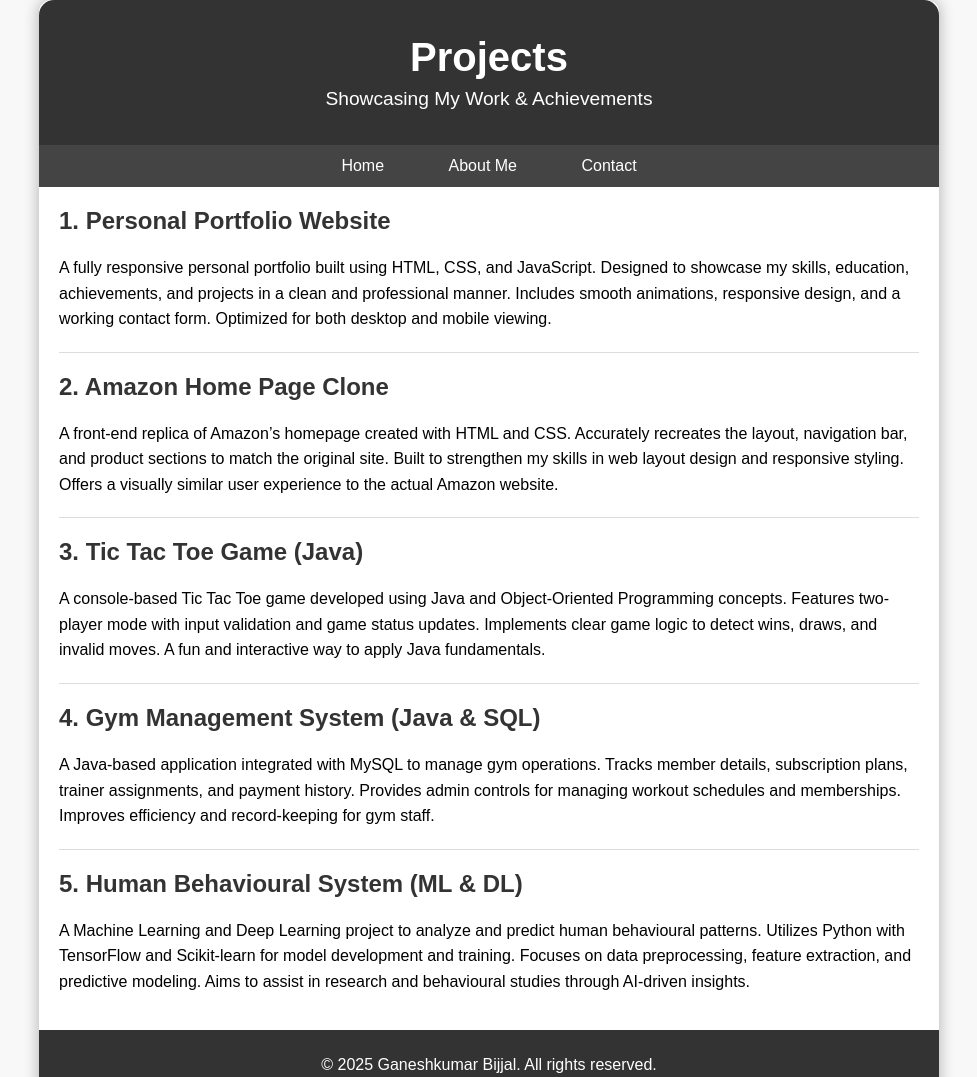
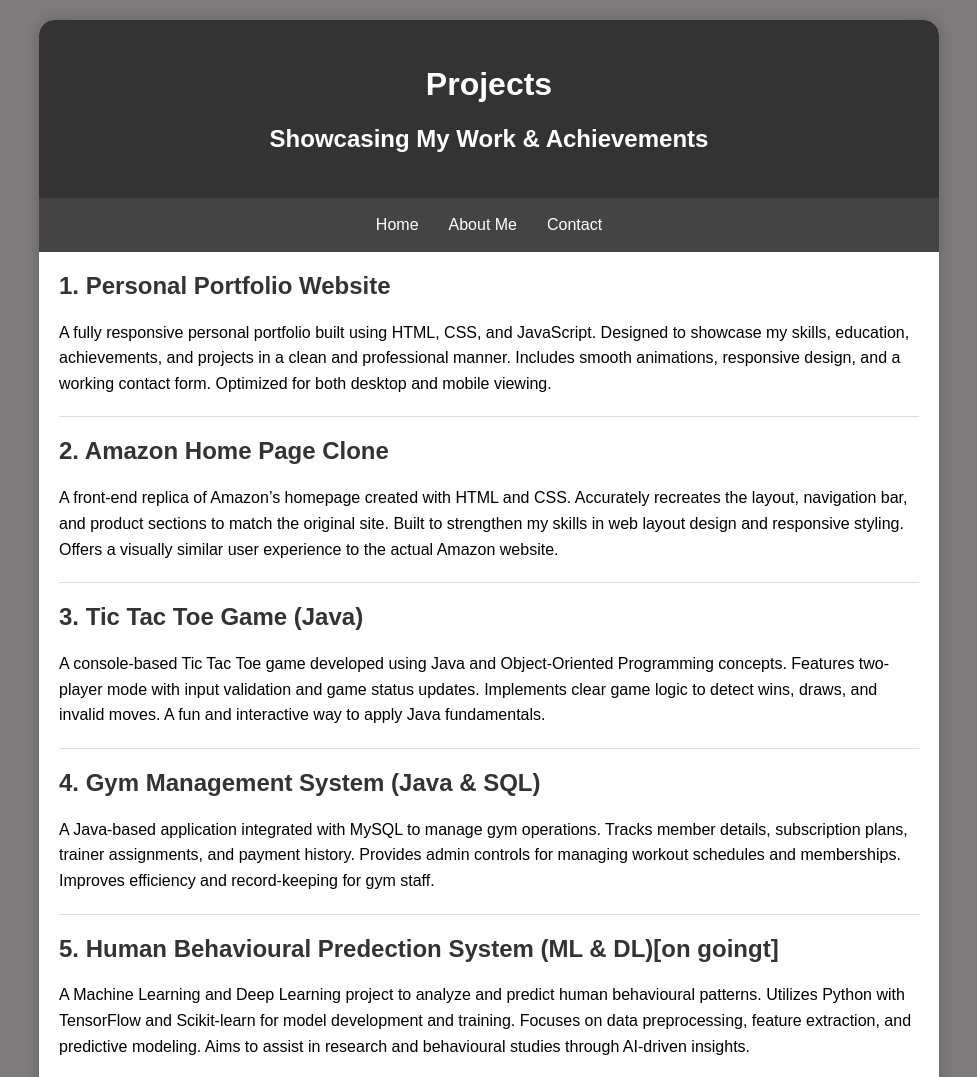
Before and after one commit to Ganeshkumar-Bijjal/portfolio, a plain HTML site: page projects.html in a window 1280 px wide. Shown: the top 1077 px of the page, without its empty margins (151-1128 px from the left). Drawn offline with Linux system fonts and the light colour scheme.

Commit message:
Update projects.html

```diff
--- a/projects.html
+++ b/projects.html
@@ -8,63 +8,48 @@
         body {
             font-family: Arial, sans-serif;
             margin: 0;
-            padding: 0;
-            background-color: #f8f8f8;
-             display: flex;
+            background: #7d7b7b;
+            display: flex;
             justify-content: center;
-            align-items: center;
+            padding: 20px;
             min-height: 100vh;
         }
-
-       .a4-container {
-            background: white;
+        .a4-container {
             width: 900px;
             min-height: 297mm;
-            box-shadow: 0 0 15px rgba(0,0,0,0.3);
-            border-radius: 12px;
+            background: white;
+            border-radius: 15px;
+            box-shadow: 0 0 15px rgba(0,0,0,0.2);
+            overflow: hidden;
             display: flex;
             flex-direction: column;
-            overflow: hidden;
         }
 
         header {
-            background-color: #333;
+            background: #333;
             color: white;
+            padding: 25px 0;
             text-align: center;
-            padding: 35px 0;
-            border-top-left-radius: 15px;
-            border-top-right-radius: 15px;
-        }
-
-        header h1 {
-            margin: 0;
-            font-size: 2.5rem;
-        }
-
-        header h2 {
-            margin: 8px 0 0;
-            font-weight: normal;
-            font-size: 1.2rem;
+            border-top-left-radius: 12px;
+            border-top-right-radius: 12px;
         }
 
         nav {
-            background-color: #444;
-            text-align: center;
-            padding: 12px 0;
+            background: #444;
+            display: flex;
+            justify-content: center;
+            padding: 10px;
         }
 
         nav a {
             color: white;
             text-decoration: none;
-            margin: 0 15px;
-            font-size: 1rem;
             padding: 8px 15px;
-            border-radius: 6px;
-            transition: background 0.3s ease;
         }
 
         nav a:hover {
-           background-color: #555;
+            background: #666;
+            border-radius: 5px;
         }
 
         section {
@@ -89,12 +74,14 @@
             background: #333;
             color: white;
             text-align: center;
-            padding: 10px;
+            padding: 20px;
             border-bottom-left-radius: 12px;
             border-bottom-right-radius: 12px;
+
         }
         .reserved{
             color: white;
+            margin: 0;
         }
     </style>
 </head>
@@ -149,7 +136,7 @@
             </p>
             <hr>
 
-            <h2>5. Human Behavioural System (ML & DL)</h2>
+            <h2>5. Human Behavioural Predection System (ML & DL)[on goingt]</h2>
             <p>
                 A Machine Learning and Deep Learning project to analyze and predict human behavioural patterns.
                 Utilizes Python with TensorFlow and Scikit-learn for model development and training.
```
